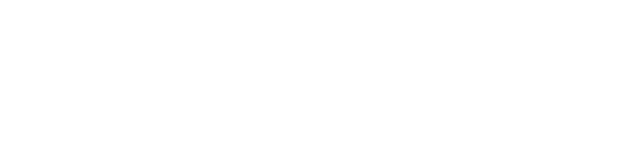
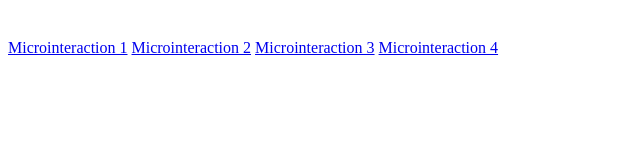
Before and after one commit to rathodkuldeepsingh/microinteraction, a plain HTML site: page Index.html in a window 1280 px wide. Shown: the whole page, without its empty margins (0-640 px from the left). Drawn offline with Linux system fonts and the light colour scheme.

Commit message:
Update Index.html

```diff
--- a/Index.html
+++ b/Index.html
@@ -4,7 +4,17 @@
    MICROINTERACTIONS
   </title>
  </head>
+ <style>
+  a{
+   width:100%;
+   line-height:10vh;
+   text-align:center;
+   }
+  </style>
  <body>
-
+   <a href="rathodkuldeepsingh.github.io/microinteraction1">Microinteraction 1</a>
+   <a href="rathodkuldeepsingh.github.io/microinteraction2">Microinteraction 2</a>
+   <a href="rathodkuldeepsingh.github.io/microinteraction3">Microinteraction 3</a>
+   <a href="rathodkuldeepsingh.github.io/microinteraction4">Microinteraction 4</a>
  </body>
 </Html>
```
